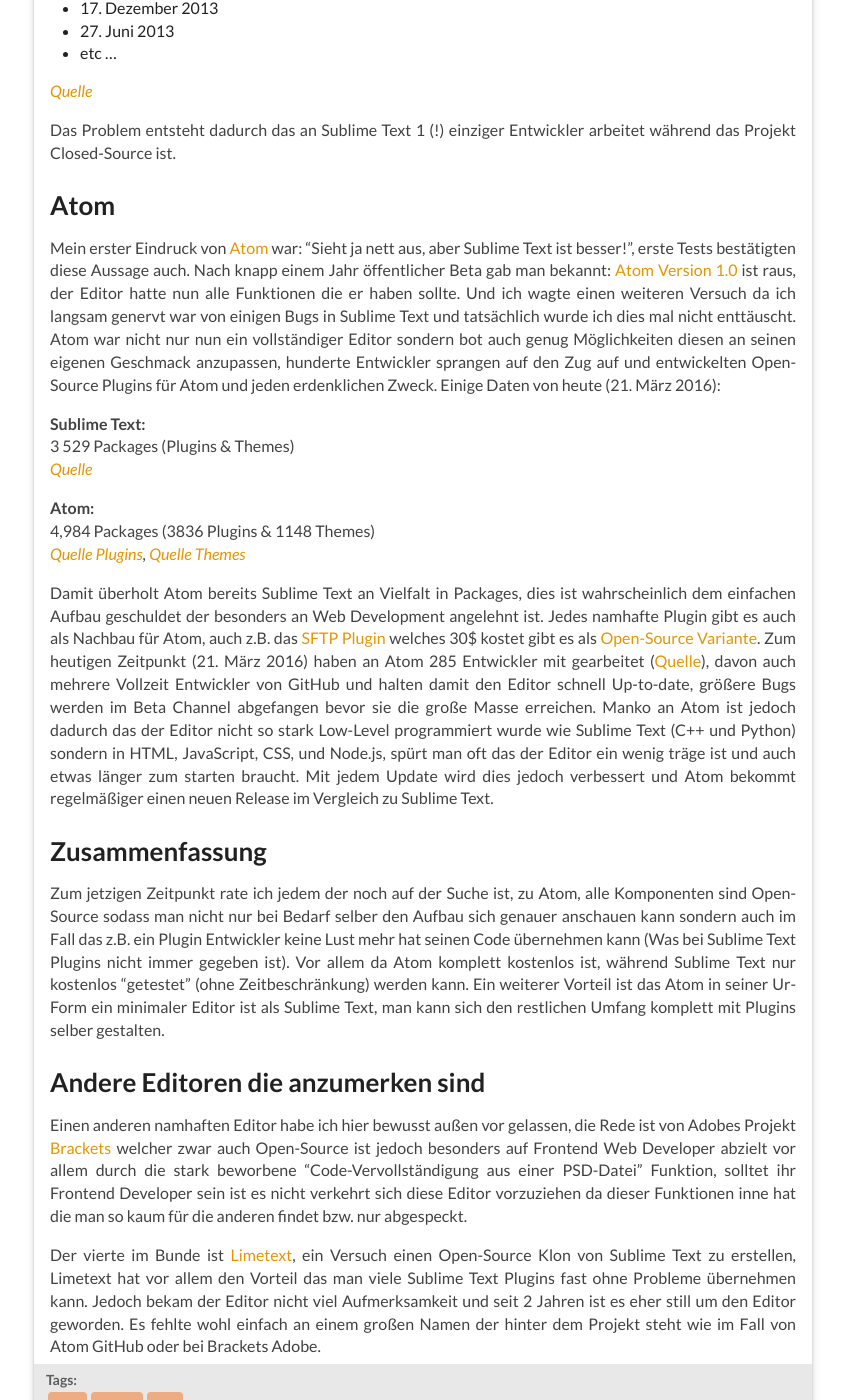
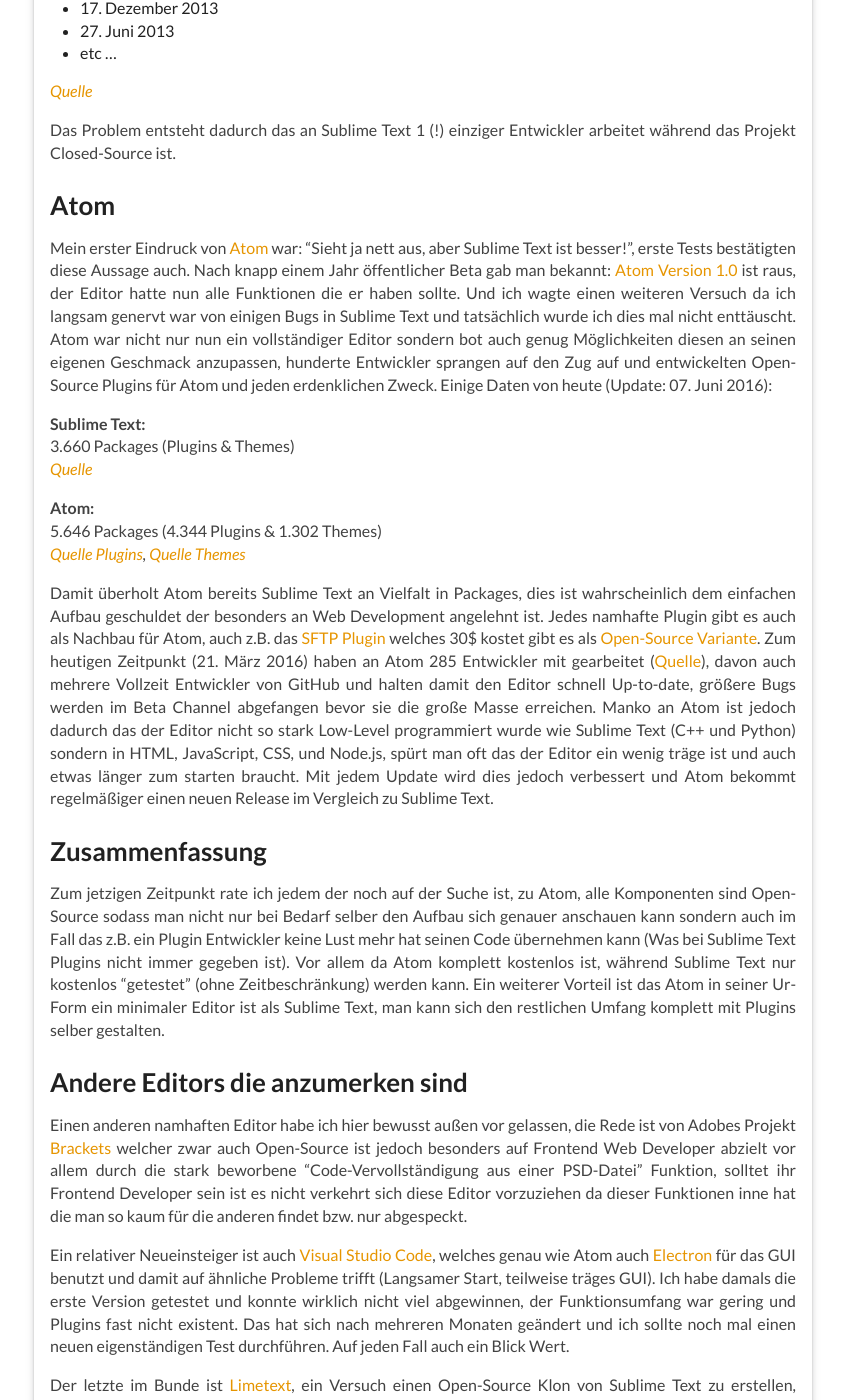
Before and after one commit to Der-Eddy/blog, a Jekyll site: the page built from _posts/2016-03-21-atom-vs-sublime-text.md, in a window 1280 px wide and 1400 px high, scrolled down 681 px. Shown: the whole window, without its empty margins (217-1062 px from the left). Built offline with Jekyll 4.4.1, drawn with Linux system fonts in a browser that asks for light colours; comment, search, counter and statistics services are not loaded; some of the changed text lies outside the part shown.

Commit message:
Added paragraph about VS Code, updated numbers of packages in the atomvsst entry

```diff
--- a/_posts/2016-03-21-atom-vs-sublime-text.md
+++ b/_posts/2016-03-21-atom-vs-sublime-text.md
@@ -24,14 +25,14 @@
 Das Problem entsteht dadurch das an Sublime Text 1 (!) einziger Entwickler arbeitet während das Projekt Closed-Source ist.
 
 <h3>Atom</h3>
-Mein erster Eindruck von [Atom](https://atom.io/) war: "Sieht ja nett aus, aber Sublime Text ist besser!", erste Tests bestätigten diese Aussage auch. Nach knapp einem Jahr öffentlicher Beta gab man bekannt: [Atom Version 1.0](http://blog.atom.io/2015/06/25/atom-1-0.html) ist raus, der Editor hatte nun alle Funktionen die er haben sollte. Und ich wagte einen weiteren Versuch da ich langsam genervt war von einigen Bugs in Sublime Text und tatsächlich wurde ich dies mal nicht enttäuscht. Atom war nicht nur nun ein vollständiger Editor sondern bot auch genug Möglichkeiten diesen an seinen eigenen Geschmack anzupassen, hunderte Entwickler sprangen auf den Zug auf und entwickelten Open-Source Plugins für Atom und jeden erdenklichen Zweck. Einige Daten von heute (21. März 2016):
+Mein erster Eindruck von [Atom](https://atom.io/) war: "Sieht ja nett aus, aber Sublime Text ist besser!", erste Tests bestätigten diese Aussage auch. Nach knapp einem Jahr öffentlicher Beta gab man bekannt: [Atom Version 1.0](http://blog.atom.io/2015/06/25/atom-1-0.html) ist raus, der Editor hatte nun alle Funktionen die er haben sollte. Und ich wagte einen weiteren Versuch da ich langsam genervt war von einigen Bugs in Sublime Text und tatsächlich wurde ich dies mal nicht enttäuscht. Atom war nicht nur nun ein vollständiger Editor sondern bot auch genug Möglichkeiten diesen an seinen eigenen Geschmack anzupassen, hunderte Entwickler sprangen auf den Zug auf und entwickelten Open-Source Plugins für Atom und jeden erdenklichen Zweck. Einige Daten von heute (Update: 07. Juni 2016):
 
 **Sublime Text:**
-3 529 Packages (Plugins & Themes)
+3.660 Packages (Plugins & Themes)
 *[Quelle](https://packagecontrol.io/stats)*
 
 **Atom:**
-4,984 Packages (3836 Plugins & 1148 Themes)
+5.646 Packages (4.344 Plugins & 1.302 Themes)
 *[Quelle Plugins](https://atom.io/packages), [Quelle Themes](https://atom.io/themes)*
 
 Damit überholt Atom bereits Sublime Text an Vielfalt in Packages, dies ist wahrscheinlich dem einfachen Aufbau geschuldet der besonders an Web Development angelehnt ist. Jedes namhafte Plugin gibt es auch als Nachbau für Atom, auch z.B. das [SFTP Plugin](https://wbond.net/sublime_packages/sftp) welches 30$ kostet gibt es als [Open-Source Variante](https://atom.io/packages/remote-edit).
@@ -41,8 +42,10 @@
 
 Zum jetzigen Zeitpunkt rate ich jedem der noch auf der Suche ist, zu Atom, alle Komponenten sind Open-Source sodass man nicht nur bei Bedarf selber den Aufbau sich genauer anschauen kann sondern auch im Fall das z.B. ein Plugin Entwickler keine Lust mehr hat seinen Code übernehmen kann (Was bei Sublime Text Plugins nicht immer gegeben ist). Vor allem da Atom komplett kostenlos ist, während Sublime Text nur kostenlos "getestet" (ohne Zeitbeschränkung) werden kann. Ein weiterer Vorteil ist das Atom in seiner Ur-Form ein minimaler Editor ist als Sublime Text, man kann sich den restlichen Umfang komplett mit Plugins selber gestalten.
 
-<h3>Andere Editoren die anzumerken sind</h3>
+<h3>Andere Editors die anzumerken sind</h3>
 
 Einen anderen namhaften Editor habe ich hier bewusst außen vor gelassen, die Rede ist von Adobes Projekt [Brackets](http://brackets.io/) welcher zwar auch Open-Source ist jedoch besonders auf Frontend Web Developer abzielt vor allem durch die stark beworbene "Code-Vervollständigung aus einer PSD-Datei" Funktion, solltet ihr Frontend Developer sein ist es nicht verkehrt sich diese Editor vorzuziehen da dieser Funktionen inne hat die man so kaum für die anderen findet bzw. nur abgespeckt.
 
-Der vierte im Bunde ist [Limetext](http://limetext.org/), ein Versuch einen Open-Source Klon von Sublime Text zu erstellen, Limetext hat vor allem den Vorteil das man viele Sublime Text Plugins fast ohne Probleme übernehmen kann. Jedoch bekam der Editor nicht viel Aufmerksamkeit und seit 2 Jahren ist es eher still um den Editor geworden. Es fehlte wohl einfach an einem großen Namen der hinter dem Projekt steht wie im Fall von Atom GitHub oder bei Brackets Adobe.
+Ein relativer Neueinsteiger ist auch [Visual Studio Code](https://code.visualstudio.com/), welches genau wie Atom auch [Electron](http://electron.atom.io/) für das GUI benutzt und damit auf ähnliche Probleme trifft (Langsamer Start, teilweise träges GUI). Ich habe damals die erste Version getestet und konnte wirklich nicht viel abgewinnen, der Funktionsumfang war gering und Plugins fast nicht existent. Das hat sich nach mehreren Monaten geändert und ich sollte noch mal einen neuen eigenständigen Test durchführen. Auf jeden Fall auch ein Blick Wert.
+
+Der letzte im Bunde ist [Limetext](http://limetext.org/), ein Versuch einen Open-Source Klon von Sublime Text zu erstellen, Limetext hat vor allem den Vorteil das man viele Sublime Text Plugins fast ohne Probleme übernehmen kann. Jedoch bekam der Editor nicht viel Aufmerksamkeit und seit 2 Jahren ist es eher still um den Editor geworden. Es fehlte wohl einfach an einem großen Namen der hinter dem Projekt steht wie im Fall von Atom GitHub oder bei Brackets Adobe.
```
Also changed, not shown: other parts of _posts/2016-03-21-atom-vs-sublime-text.md (+2 -1 lines).
